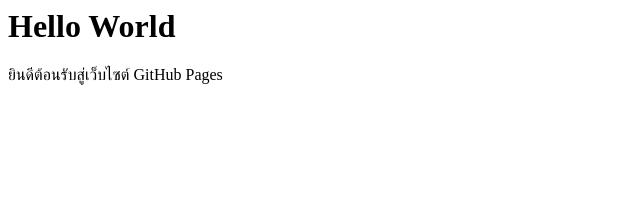
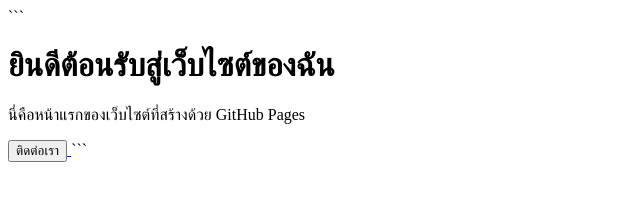
Before and after one commit to natthakrit1997/information_NVC, a plain HTML site: page index.html in a window 1280 px wide. Shown: the whole page, without its empty margins (0-640 px from the left). Drawn offline with Linux system fonts and the light colour scheme.

Commit message:
Revise index.html for Thai language support
Updated HTML structure and content for the homepage.

````diff
--- a/index.html
+++ b/index.html
@@ -1,9 +1,20 @@
-<html>
+<html lang="th">
 <head>
-    <title>เว็บไซต์แรกของฉัน</title>
+    <meta charset="UTF-8">
+    <meta name="viewport" content="width=device-width, initial-scale=1.0">
+    <title>หน้าแรก</title>
 </head>
 <body>
-    <h1>Hello World</h1>
-    <p>ยินดีต้อนรับสู่เว็บไซต์ GitHub Pages</p>
+
+```
+<h1>ยินดีต้อนรับสู่เว็บไซต์ของฉัน</h1>
+
+<p>นี่คือหน้าแรกของเว็บไซต์ที่สร้างด้วย GitHub Pages</p>
+
+<a href="contact.html">
+    <button>ติดต่อเรา</button>
+</a>
+```
+
 </body>
 </html>
````
